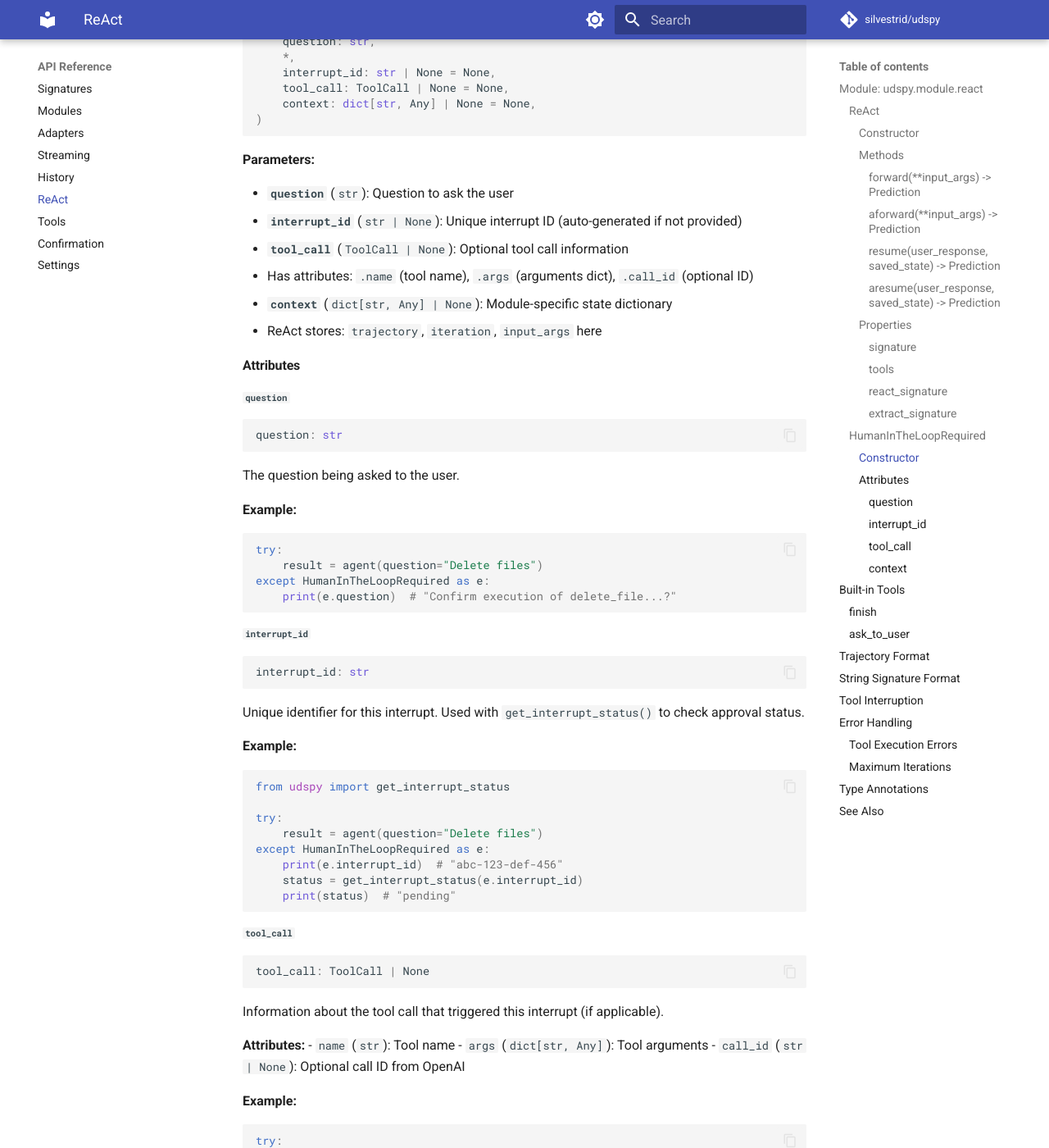
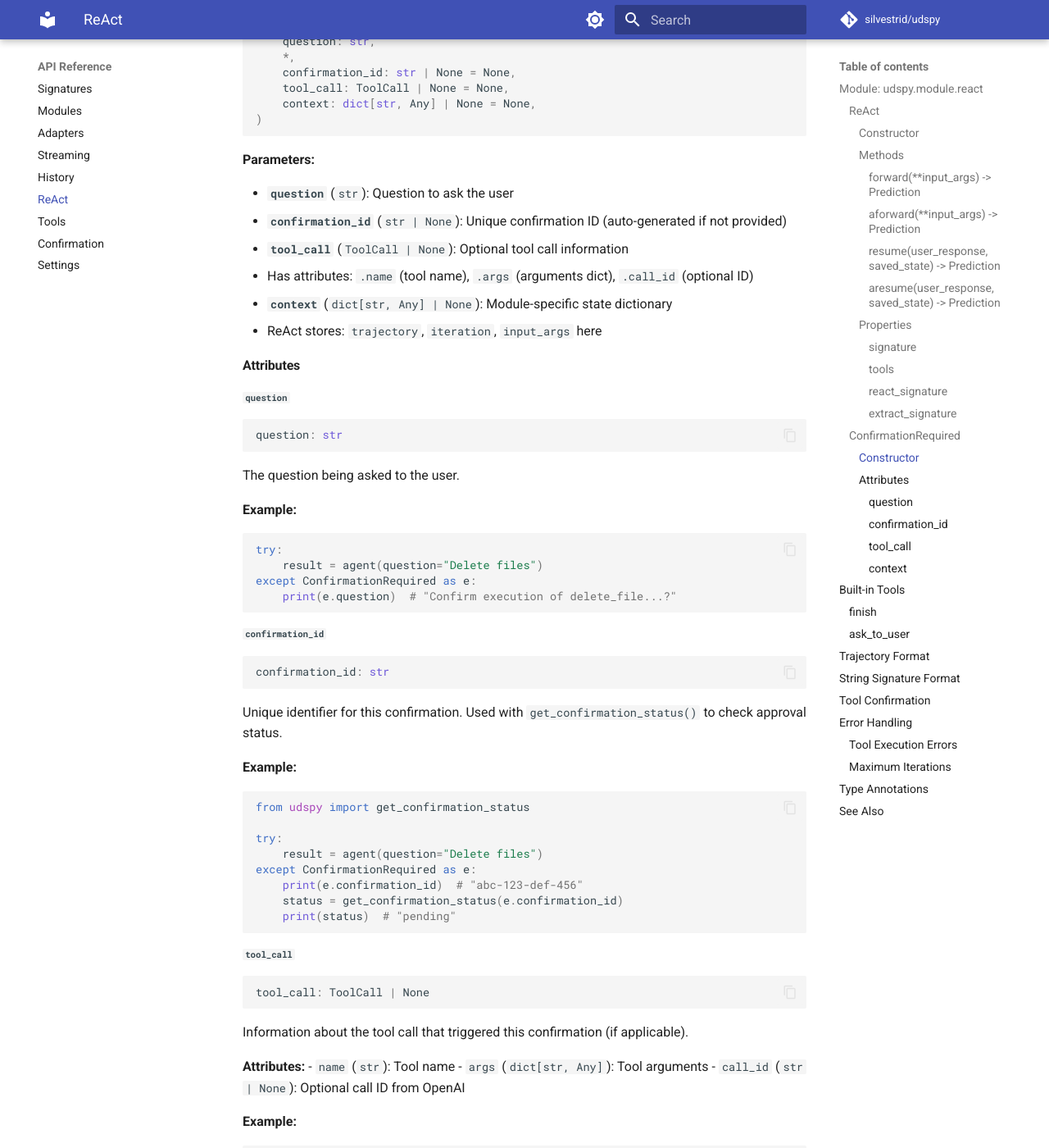
Before and after one commit to baserow/udspy, an MkDocs documentation site: the page built from docs/api/react.md, in a window 1280 px wide and 1400 px high, scrolled down 5016 px. Shown: the whole window at 82% size. Built offline with MkDocs 1.6.1 and Material for MkDocs 9.7.7, drawn with Linux system fonts in a browser that asks for light colours; comment, search, counter and statistics services are not loaded; some of the changed text lies outside the part shown.

Commit message:
docs: update all references to use confirmation terminology
- Update ReAct documentation and examples
- Update API reference docs
- Update architecture docs
- Replace HumanInTheLoopRequired with ConfirmationRequired throughout

````diff
--- a/docs/api/react.md
+++ b/docs/api/react.md
@@ -75,7 +75,7 @@ Synchronous forward pass through the ReAct loop.
 
 **Raises:**
 
-- `HumanInTheLoopRequired`: When user input is needed
+- `ConfirmationRequired`: When user input is needed
   - Raised when `ask_to_user` is called
   - Raised when tool requires confirmation
   - Contains saved state for resumption
@@ -127,10 +127,10 @@ Resume execution after user provides input (synchronous).
   - `"no"` or `"n"`: Reject and let agent decide next action
   - Free text: Treated as feedback for the agent
   - JSON with `"edit"` key: Modify tool name/args (e.g., `{"edit": {"name": "new_tool", "args": {...}}}`)
-- **`saved_state`** (`HumanInTheLoopRequired`): The exception that was raised
+- **`saved_state`** (`ConfirmationRequired`): The exception that was raised
   - Contains `context` dict with: `trajectory`, `iteration`, `input_args`
   - Contains `tool_call` with pending tool information
-  - Contains `interrupt_id` for tracking
+  - Contains `confirmation_id` for tracking
 
 **Returns:**
 
@@ -139,11 +139,11 @@ Resume execution after user provides input (synchronous).
 **Example:**
 
 ```python
-from udspy import HumanInTheLoopRequired
+from udspy import ConfirmationRequired
 
 try:
     result = agent(question="Delete my files")
-except HumanInTheLoopRequired as e:
+except ConfirmationRequired as e:
     print(f"Agent asks: {e.question}")
     if e.tool_call:
         print(f"Tool: {e.tool_call.name}")
@@ -169,7 +169,7 @@ Resume execution after user provides input (async).
 ```python
 try:
     result = await agent.aforward(question="Delete my files")
-except HumanInTheLoopRequired as e:
+except ConfirmationRequired as e:
     print(f"Agent asks: {e.question}")
     response = get_user_input(e.question)
     result = await agent.aresume(response, e)
@@ -217,30 +217,30 @@ Internal signature for extracting the final answer from the trajectory.
 
 ---
 
-### `HumanInTheLoopRequired`
+### `ConfirmationRequired`
 
 ```python
-class HumanInTheLoopRequired(Exception):
+class ConfirmationRequired(Exception):
     """Raised when human input is needed to proceed."""
 ```
 
-**Note**: This exception has been moved to the `interrupt` module. See the [Interrupt API](interrupt.md) for full documentation.
+**Note**: This exception has been moved to the `confirmation` module. See the [Confirmation API](confirmation.md) for full documentation.
 
 Exception that pauses ReAct execution and saves state for resumption. This exception can be raised by:
 - The `ask_to_user` tool when the agent needs clarification
-- Tools with `interruptible=True` before execution
+- Tools with `require_confirmation=True` before execution
 - Custom tools that need human input
 
 #### Constructor
 
 ```python
-from udspy.interrupt import HumanInTheLoopRequired, ToolCall
+from udspy.confirmation import ConfirmationRequired, ToolCall
 
 def __init__(
     self,
     question: str,
     *,
-    interrupt_id: str | None = None,
+    confirmation_id: str | None = None,
     tool_call: ToolCall | None = None,
     context: dict[str, Any] | None = None,
 )
@@ -249,7 +249,7 @@ def __init__(
 **Parameters:**
 
 - **`question`** (`str`): Question to ask the user
-- **`interrupt_id`** (`str | None`): Unique interrupt ID (auto-generated if not provided)
+- **`confirmation_id`** (`str | None`): Unique confirmation ID (auto-generated if not provided)
 - **`tool_call`** (`ToolCall | None`): Optional tool call information
   - Has attributes: `.name` (tool name), `.args` (arguments dict), `.call_id` (optional ID)
 - **`context`** (`dict[str, Any] | None`): Module-specific state dictionary
@@ -270,28 +270,28 @@ The question being asked to the user.
 ```python
 try:
     result = agent(question="Delete files")
-except HumanInTheLoopRequired as e:
+except ConfirmationRequired as e:
     print(e.question)  # "Confirm execution of delete_file...?"
 ```
 
-##### `interrupt_id`
+##### `confirmation_id`
 
 ```python
-interrupt_id: str
+confirmation_id: str
 ```
 
-Unique identifier for this interrupt. Used with `get_interrupt_status()` to check approval status.
+Unique identifier for this confirmation. Used with `get_confirmation_status()` to check approval status.
 
 **Example:**
 
 ```python
-from udspy import get_interrupt_status
+from udspy import get_confirmation_status
 
 try:
     result = agent(question="Delete files")
-except HumanInTheLoopRequired as e:
-    print(e.interrupt_id)  # "abc-123-def-456"
-    status = get_interrupt_status(e.interrupt_id)
+except ConfirmationRequired as e:
+    print(e.confirmation_id)  # "abc-123-def-456"
+    status = get_confirmation_status(e.confirmation_id)
     print(status)  # "pending"
 ```
 
@@ -301,7 +301,7 @@ except HumanInTheLoopRequired as e:
 tool_call: ToolCall | None
 ```
 
-Information about the tool call that triggered this interrupt (if applicable).
+Information about the tool call that triggered this confirmation (if applicable).
 
 **Attributes:**
 - `name` (`str`): Tool name
@@ -313,7 +313,7 @@ Information about the tool call that triggered this interrupt (if applicable).
 ```python
 try:
     result = agent(question="Delete my files")
-except HumanInTheLoopRequired as e:
+except ConfirmationRequired as e:
     if e.tool_call:
         print(f"Tool: {e.tool_call.name}")  # "delete_file"
         print(f"Args: {e.tool_call.args}")  # {"path": "/tmp/test.txt"}
@@ -336,7 +336,7 @@ Module-specific state dictionary. For ReAct agents, contains:
 ```python
 try:
     result = agent(question="What is 2+2?")
-except HumanInTheLoopRequired as e:
+except ConfirmationRequired as e:
     # Access ReAct-specific state
     trajectory = e.context["trajectory"]
     print(trajectory)
@@ -389,7 +389,7 @@ Tool for requesting user clarification (if enabled).
 
 The agent can call this whenever it needs clarification or more information from the user.
 
-Raises `HumanInTheLoopRequired` exception.
+Raises `ConfirmationRequired` exception.
 
 **Notes:**
 - Can be disabled with `enable_ask_to_user=False`
@@ -472,9 +472,9 @@ The string signature is parsed into:
 
 ---
 
-## Tool Interruption
+## Tool Confirmation
 
-Tools can require user confirmation before execution using the `interruptible` parameter:
+Tools can require user confirmation before execution using the `require_confirmation` parameter:
 
 ```python
 from udspy import tool
@@ -483,14 +483,14 @@ from pydantic import Field
 @tool(
     name="delete_file",
     description="Delete a file",
-    interruptible=True  # Require confirmation before execution
+    require_confirmation=True  # Require confirmation before execution
 )
 def delete_file(path: str = Field(...)) -> str:
     os.remove(path)
     return f"Deleted {path}"
 ```
 
-When the agent tries to call this tool, it raises `HumanInTheLoopRequired` with a confirmation question on the first call. After the user approves, the tool executes normally.
+When the agent tries to call this tool, it raises `ConfirmationRequired` with a confirmation question on the first call. After the user approves, the tool executes normally.
 
 **Confirmation Message Format:**
 
@@ -508,7 +508,7 @@ When the agent tries to call this tool, it raises `HumanInTheLoopRequired` with
 ```python
 try:
     result = agent(question="Delete all temporary files")
-except HumanInTheLoopRequired as e:
+except ConfirmationRequired as e:
     print(e.question)  # "Confirm execution of delete_file..."
     # User approves
     result = agent.resume("yes", e)
@@ -554,7 +554,7 @@ result = agent(question="Complex task")
 
 ```python
 from typing import Callable, Any
-from udspy import ReAct, Signature, Tool, Prediction, HumanInTheLoopRequired
+from udspy import ReAct, Signature, Tool, Prediction, ConfirmationRequired
 
 # Constructor types
 signature: type[Signature] | str
@@ -567,11 +567,11 @@ def forward(**input_args: Any) -> Prediction: ...
 async def aforward(**input_args: Any) -> Prediction: ...
 def resume(
     user_response: str,
-    saved_state: HumanInTheLoopRequired
+    saved_state: ConfirmationRequired
 ) -> Prediction: ...
 async def aresume(
     user_response: str,
-    saved_state: HumanInTheLoopRequired
+    saved_state: ConfirmationRequired
 ) -> Prediction: ...
 ```
 
@@ -580,7 +580,7 @@ async def aresume(
 ## See Also
 
 - [ReAct Examples](../examples/react.md) - Usage guide and examples
-- [Interrupt API](interrupt.md) - Interrupt system and `HumanInTheLoopRequired` documentation
+- [Confirmation API](confirmation.md) - Confirmation system and `ConfirmationRequired` documentation
 - [Tool API](tool.md) - Creating and configuring tools
 - [Module API](module.md) - Base module documentation
 - [Signature API](signature.md) - Signature documentation
````
Also changed, not shown: docs/api/tool.md (+24 -24 lines), docs/architecture/decisions.md (+16 -16 lines), docs/architecture/modules.md (+2 -2 lines), docs/architecture/modules/react.md (+11 -11 lines), docs/examples/react.md (+79 -10 lines), 3 other files.
